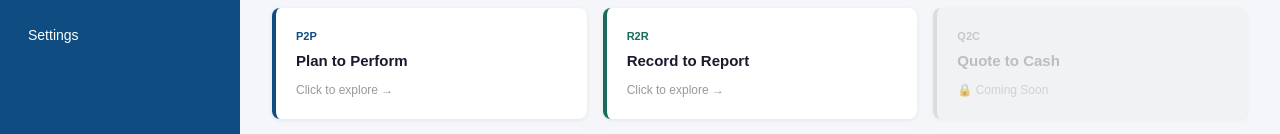
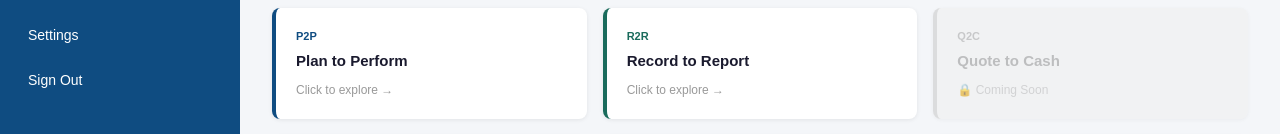
Before and after one commit to financeprocessintelligence/fip-platform, a Next.js app: page /dashboard in a window 1280 px wide. Shown: the part 301-435 px from the top of the page. Built offline with nearby package versions, Linux system fonts and the light colour scheme; no server answers.

Commit message:
Add Sign Out button to all sidebar pages

```diff
--- a/app/dashboard/page.tsx
+++ b/app/dashboard/page.tsx
@@ -20,13 +20,17 @@ export default function Dashboard() {
     { name: 'Transact to Record', code: 'T2R', color: '#1a6b3c', available: false },
   ]
 
-  const navItems = ['Dashboard', 'My Assessments', 'Process Explorer', 'Reports', 'Settings']
+  const navItems = ['Dashboard', 'My Assessments', 'Process Explorer', 'Reports', 'Settings', 'Sign Out']
 
-  const handleNav = (item: string) => {
+  const handleNav = async (item: string) => {
     if (item === 'Process Explorer') router.push('/process-explorer')
     if (item === 'My Assessments') router.push('/my-assessments')
     if (item === 'Reports') router.push('/reports')
     if (item === 'Settings') router.push('/settings')
+    if (item === 'Sign Out') {
+      await supabase.auth.signOut()
+      router.push('/')
+    }
   }
 
   useEffect(() => {
--- a/app/process-explorer/page.tsx
+++ b/app/process-explorer/page.tsx
@@ -82,12 +82,13 @@ export default function ProcessExplorer() {
           <span style={{ fontWeight: 'bold', fontSize: '15px' }}>Finance Process</span>
         </div>
         <p style={{ fontSize: '11px', color: '#a0c4e8', marginBottom: '32px', marginLeft: '46px' }}>Intelligence Platform</p>
-        {['Dashboard', 'My Assessments', 'Process Explorer', 'Reports', 'Settings'].map(item => (
-          <div key={item} onClick={() => {
+        {['Dashboard', 'My Assessments', 'Process Explorer', 'Reports', 'Settings', 'Sign Out'].map(item => (
+          <div key={item} onClick={async () => {
             if (item === 'Dashboard') router.push('/dashboard')
             if (item === 'My Assessments') router.push('/my-assessments')
             if (item === 'Reports') router.push('/reports')
-          if (item === 'Settings') router.push('/settings')
+            if (item === 'Settings') router.push('/settings')
+            if (item === 'Sign Out') { await supabase.auth.signOut(); router.push('/') }
           }} style={{ padding: '10px 12px', marginBottom: '4px', borderRadius: '6px', cursor: 'pointer', fontSize: '14px', background: item === 'Process Explorer' ? 'rgba(255,255,255,0.15)' : 'transparent' }}>
             {item}
           </div>
--- a/app/reports/page.tsx
+++ b/app/reports/page.tsx
@@ -117,13 +117,14 @@ export default function ReportsPage() {
           <span style={{ fontWeight: 'bold', fontSize: '15px' }}>Finance Process</span>
         </div>
         <p style={{ fontSize: '11px', color: '#a0c4e8', marginBottom: '32px', marginLeft: '46px' }}>Intelligence Platform</p>
-        {['Dashboard', 'My Assessments', 'Process Explorer', 'Reports', 'Settings'].map(item => (
-          <div key={item} onClick={() => {
+        {['Dashboard', 'My Assessments', 'Process Explorer', 'Reports', 'Settings', 'Sign Out'].map(item => (
+          <div key={item} onClick={async () => {
             if (item === 'Dashboard') router.push('/dashboard')
             if (item === 'My Assessments') router.push('/my-assessments')
             if (item === 'Process Explorer') router.push('/process-explorer')
             if (item === 'Reports') router.push('/reports')
             if (item === 'Settings') router.push('/settings')
+            if (item === 'Sign Out') { await supabase.auth.signOut(); router.push('/') }
           }} style={{ padding: '10px 12px', marginBottom: '4px', borderRadius: '6px', cursor: 'pointer', fontSize: '14px', background: item === 'Reports' ? 'rgba(255,255,255,0.15)' : 'transparent' }}>
             {item}
           </div>
--- a/app/settings/page.tsx
+++ b/app/settings/page.tsx
@@ -121,12 +121,13 @@ export default function SettingsPage() {
           <span style={{ fontWeight: 'bold', fontSize: '15px' }}>Finance Process</span>
         </div>
         <p style={{ fontSize: '11px', color: '#a0c4e8', marginBottom: '32px', marginLeft: '46px' }}>Intelligence Platform</p>
-        {['Dashboard', 'My Assessments', 'Process Explorer', 'Reports', 'Settings'].map(item => (
-          <div key={item} onClick={() => {
+        {['Dashboard', 'My Assessments', 'Process Explorer', 'Reports', 'Settings', 'Sign Out'].map(item => (
+          <div key={item} onClick={async () => {
             if (item === 'Dashboard') router.push('/dashboard')
             if (item === 'My Assessments') router.push('/my-assessments')
             if (item === 'Process Explorer') router.push('/process-explorer')
             if (item === 'Reports') router.push('/reports')
+            if (item === 'Sign Out') { await supabase.auth.signOut(); router.push('/') }
           }} style={{ padding: '10px 12px', marginBottom: '4px', borderRadius: '6px', cursor: 'pointer', fontSize: '14px', background: item === 'Settings' ? 'rgba(255,255,255,0.15)' : 'transparent' }}>
             {item}
           </div>
```
